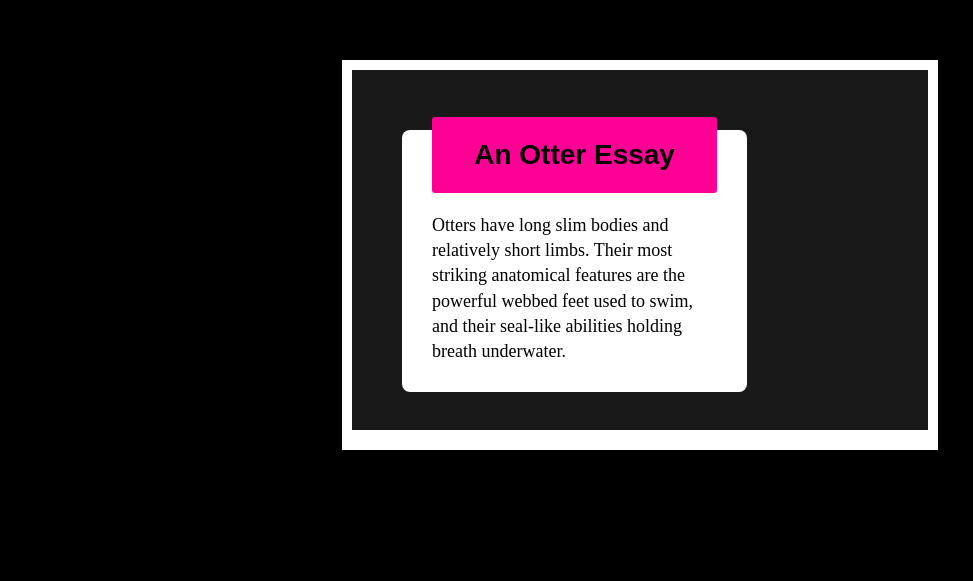
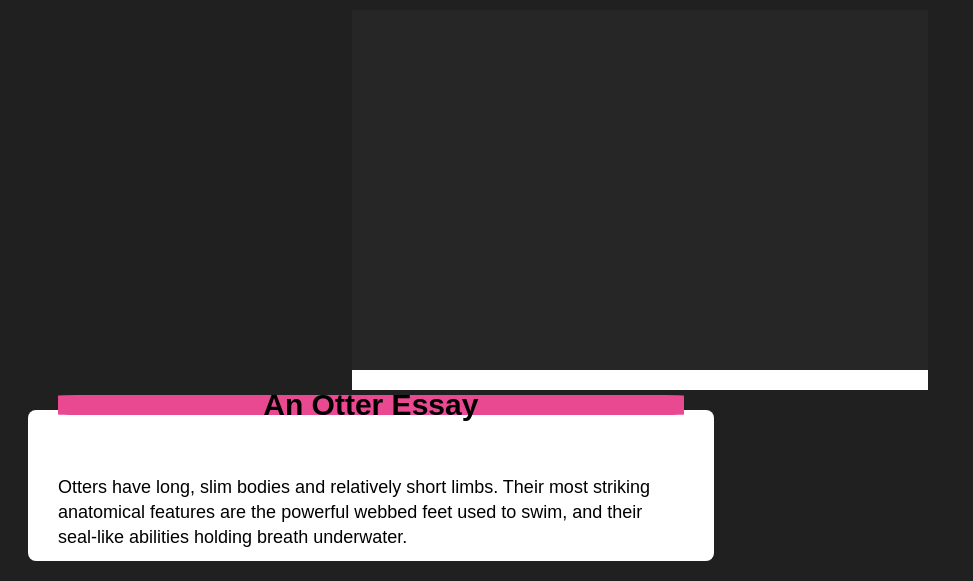
Before and after one commit to future-stacks/ALTSchool-Projects, a plain HTML site: page CSS Ass 1/index.html in a window 1280 px wide. Shown: the part 240-821 px from the top of the page, without its empty margins (0-973 px from the left). Before the commit the page ends 800 px from the top, so only its background shows below. Drawn offline with Linux system fonts and the light colour scheme.

Commit message:
new update

```diff
--- a/CSS Ass 1/index.html
+++ b/CSS Ass 1/index.html
@@ -1,23 +1,94 @@
 <!DOCTYPE html>
 <html lang="en">
 <head>
-  <meta charset="UTF-8">
-  <meta name="viewport" content="width=device-width, initial-scale=1.0">
-  <link rel="stylesheet" href="style.css" type="text/css">
-  <title>Document</title>
+    <meta charset="UTF-8">
+    <meta name="viewport" content="width=device-width, initial-scale=1.0">
+    <title>Otter Essay</title>
+    <style>
+        body {
+            background-color: #202020;
+        }
+        .shadow-box {
+            border: 0px solid white;
+            border-bottom: 20px solid white;
+            background-color: rgba(42, 42, 42, 0.605);
+            width: 45vw;
+            height: 45vh;
+            display: block;
+            margin: auto auto;
+            margin-top: 250px;
+         }
+        .container {
+            position: relative;
+            margin: 20px;
+            width: 55%;
+            height: 47%;
+        }
+
+        .title {
+            position: absolute;
+            font-size: 30px;
+            font-weight: bold;
+            font-family: sans-serif;
+            text-align: center;
+            top: -15px;
+            left: 30px;
+            width: 90%;
+            margin: 0 auto;
+            background-color: #e84991;
+            border-radius: 3%;
+            line-height: 20px;
+
+  }
+
+
+        .otter-text {
+            font-size: 18px;
+            font-family: sans-serif;
+            background-color: #fff;
+            padding: 65px 30px 10px;
+            width: 90%;
+            border-radius: 8px;
+            font-size: 18px;
+            line-height: 1.4;
+        }
+
+
+    @media (max-width: 1026px) {
+    .shadow-box, .container, .otter-text, .title{
+       width: fit-content;
+       height: fit-content
+    }
+
+    .container {
+      padding-right: 4rem;
+      padding-bottom: 4rem;
+    }
+
+    .title {
+      padding: 0 2rem;
+    }
+  }
+
+  @media (max-width: 450px) {
+    .shadow-box {
+      padding-bottom: 40px;
+      padding-right: 40px;
+    }
+
+    .otter-text {
+     width: 270px;
+    }
+}
+    </style>
 </head>
 <body>
-  <div class="outer-box">
+    <div class="shadow-box"></div>
     <div class="container">
-      <div class="essay">
-        <h3>An Otter Essay</h3>
-      </div>
-      <div class="text-box">
-        <p>Otters have long slim bodies and relatively short limbs. Their most striking anatomical features are the powerful webbed feet used to swim,
-          and their seal-like abilities holding breath underwater.
+        <div class="title">An Otter Essay</div>
+        <p class="otter-text">
+            Otters have long, slim bodies and relatively short limbs. Their most striking anatomical features are the powerful webbed feet used to swim, and their seal-like abilities holding breath underwater.
         </p>
-      </div>
     </div>
-  </div>
 </body>
 </html>
--- a/CSS Ass 1/style copy.css
+++ /dev/null
@@ -1,85 +0,0 @@
-body {
-    background-color: black;
-  }
-
-  .outer-box {
-    border: 10px solid white;
-    border-bottom: 20px solid white;
-    background-color: rgba(42, 42, 42, 0.605);
-    width: 45vw;
-    height: 45vh;
-    display: block;
-    margin: auto auto;
-    margin-top: 300px;
-  }
-
-  .container {
-    position: relative;
-    margin: 60px auto auto 50px;
-    width: 55%;
-    height: 47%;
-   }
-
-  .text-box {
-    background-color: #fff;
-    padding: 65px 30px 10px;
-    width: 90%;
-    border-radius: 8px;
-    font-size: 18px;
-    line-height: 1.4;
-  }
-
-  .essay {
-    top: -13px;
-    left: 30px;
-    width: 90%;
-    margin: 0 auto;
-    position: absolute;
-    background-color: rgb(255, 0, 149);
-    border-radius: 3px;
-    text-align: center;
-  }
-
-  .essay h3 {
-    line-height: 20px;
-    font-size: 28px;
-    font-weight: bolder;
-    font-family: sans-serif;
-  }
-
-  /* @media (max-width: 1026px) {
-    .outer-box {
-      padding-bottom: 10px;
-    }
-
-    .essay, .text-box {
-      padding: 0 0.5rem;
-    }
-  } */
-
-  @media (max-width: 1026px) {
-    .outer-box, .container, .text-box, .essay{
-       width: fit-content;
-       height: fit-content
-    }
-
-    .container {
-      padding-right: 4rem;
-      padding-bottom: 4rem;
-    }
-
-    .essay {
-      padding: 0 2rem;
-    }
-  }
-
-  @media (max-width: 450px) {
-    .outer-box {
-      padding-bottom: 40px;
-      padding-right: 40px;
-    }
-
-    .text-box {
-     width: 270px;
-    }
-  }
--- a/CSS Ass 1/style.css
+++ /dev/null
@@ -1,85 +0,0 @@
-body {
-    background-color: black;
-  }
-
-  .outer-box {
-    border: 10px solid white;
-    border-bottom: 20px solid white;
-    background-color: rgba(42, 42, 42, 0.605);
-    width: 45vw;
-    height: 45vh;
-    display: block;
-    margin: auto auto;
-    margin-top: 300px;
-  }
-
-  .container {
-    position: relative;
-    margin: 60px auto auto 50px;
-    width: 55%;
-    height: 47%;
-   }
-
-  .text-box {
-    background-color: #fff;
-    padding: 65px 30px 10px;
-    width: 90%;
-    border-radius: 8px;
-    font-size: 18px;
-    line-height: 1.4;
-  }
-
-  .essay {
-    top: -13px;
-    left: 30px;
-    width: 90%;
-    margin: 0 auto;
-    position: absolute;
-    background-color: rgb(255, 0, 149);
-    border-radius: 3px;
-    text-align: center;
-  }
-
-  .essay h3 {
-    line-height: 20px;
-    font-size: 28px;
-    font-weight: bolder;
-    font-family: sans-serif;
-  }
-
-  /* @media (max-width: 1026px) {
-    .outer-box {
-      padding-bottom: 10px;
-    }
-
-    .essay, .text-box {
-      padding: 0 0.5rem;
-    }
-  } */
-
-  @media (max-width: 1026px) {
-    .outer-box, .container, .text-box, .essay{
-       width: fit-content;
-       height: fit-content
-    }
-
-    .container {
-      padding-right: 4rem;
-      padding-bottom: 4rem;
-    }
-
-    .essay {
-      padding: 0 2rem;
-    }
-  }
-
-  @media (max-width: 450px) {
-    .outer-box {
-      padding-bottom: 40px;
-      padding-right: 40px;
-    }
-
-    .text-box {
-     width: 270px;
-    }
-  }
```
Also changed, not shown: CSS Ass 1/index1.html (deleted, +0 -47 lines), CSS Ass 1/index2.html (deleted, +0 -94 lines), homepage.html (added, +31 -0 lines).
